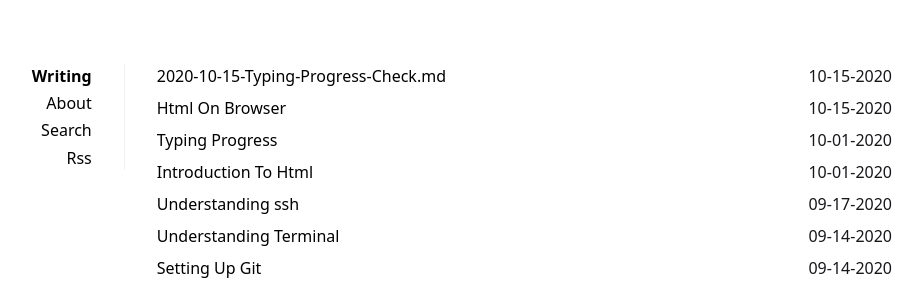
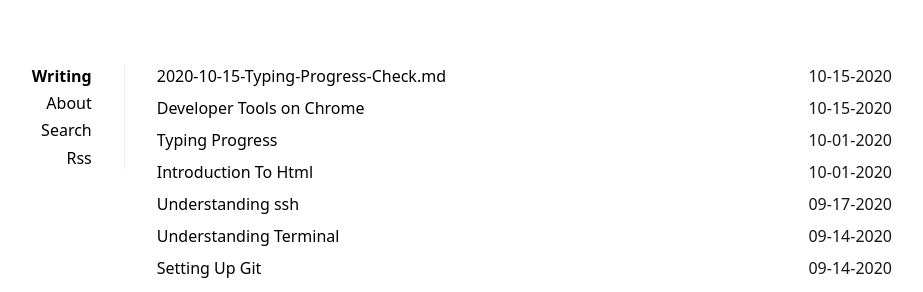
Before and after one commit to Osvaldo178/Osvaldo178.github.io, a Jekyll site: the page built from index.html, in a window 1280 px wide. Shown: the top 292 px of the page, without its empty margins (196-1119 px from the left). Built offline with Jekyll 4.4.1, drawn with Linux system fonts in a browser that asks for light colours.

Commit message:
fixed title and writing

```diff
--- a/_posts/2020-10-15-Html-On-Browser.md
+++ b/_posts/2020-10-15-Html-On-Browser.md
@@ -1,12 +1,16 @@
 ---
 layout: post
-title: Html On Browser
+title: Developer Tools on Chrome
 description:
 summary:
 tags:
 ---
 
-Last week, Kajari was absent as she went on vacation, leaving us with the instruction to work on a task of a new project using Html elements. The task was for us to understand Html, Css, and Javascript more as it would be efficient in our course in web design this year. It focused on creating a to do list using sublime text and the developer tools on chrome to catch any errors. To access developer tools and your webpage on chrome, you go to finder, select projects under your user, click on webpage, access html and open. Css is used for styling/adding things to your webpage, while Html is a markup language for the words and only the words. Javascript is a computing language used to create interactive effects within web browsers. Kajari Taugh us a few essential commands needed to for Html and Css:
+Last week, Kajari was absent as she went on vacation, leaving us with the instruction to work on a task of a new project using Html elements. The task was for us to understand Html, Css, and Javascript more as it would be efficient in our course in web design this year. It focused on creating a to do list using sublime text and the developer tools on chrome to catch any errors.
+
+![Image of Developer Tools](Images/developer_console.png)
+
+To access developer tools and your webpage on chrome, you go to finder, select projects under your user, click on webpage, access html and open. Css is used for styling/adding things to your webpage, while Html is a markup language for the words and only the words. Javascript is a computing language used to create interactive effects within web browsers. Kajari Taugh us a few essential commands needed to for Html and Css:
 * Command S - Command S allows the user to save the work.
 * Command R - Command R allows the user to reload the work to make sure the work is correct
 * Command Z - COmmand Z allows the user to to undo the work.
```
